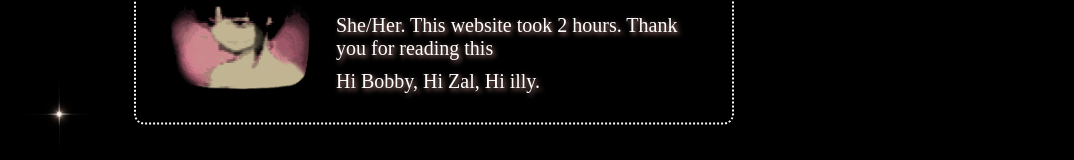
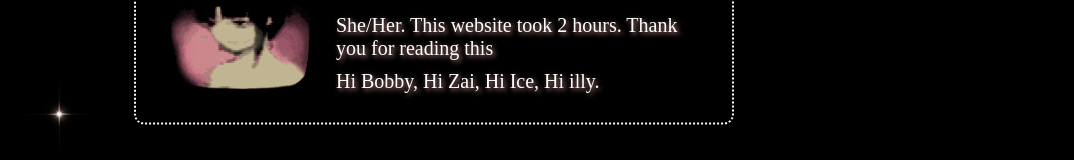
Before and after one commit to astrvyn/Website, a plain HTML site: page index.html in a window 1280 px wide. Shown: the part 369-529 px from the top of the page, without its empty margins (206-1280 px from the left). Drawn offline with Linux system fonts and the light colour scheme; a web font is replaced by a local one.

Commit message:
add name

```diff
--- a/index.html
+++ b/index.html
@@ -326,7 +326,7 @@
         <div class="card-content">
             <h1>Read Me.</h1>
             <p>She/Her. This website took 2 hours. Thank you for reading this</p>
-            <p>Hi Bobby, Hi Zal, Hi illy.</p>
+            <p>Hi Bobby, Hi Zai, Hi Ice, Hi illy.</p>
         </div>
     </div>
 
```
